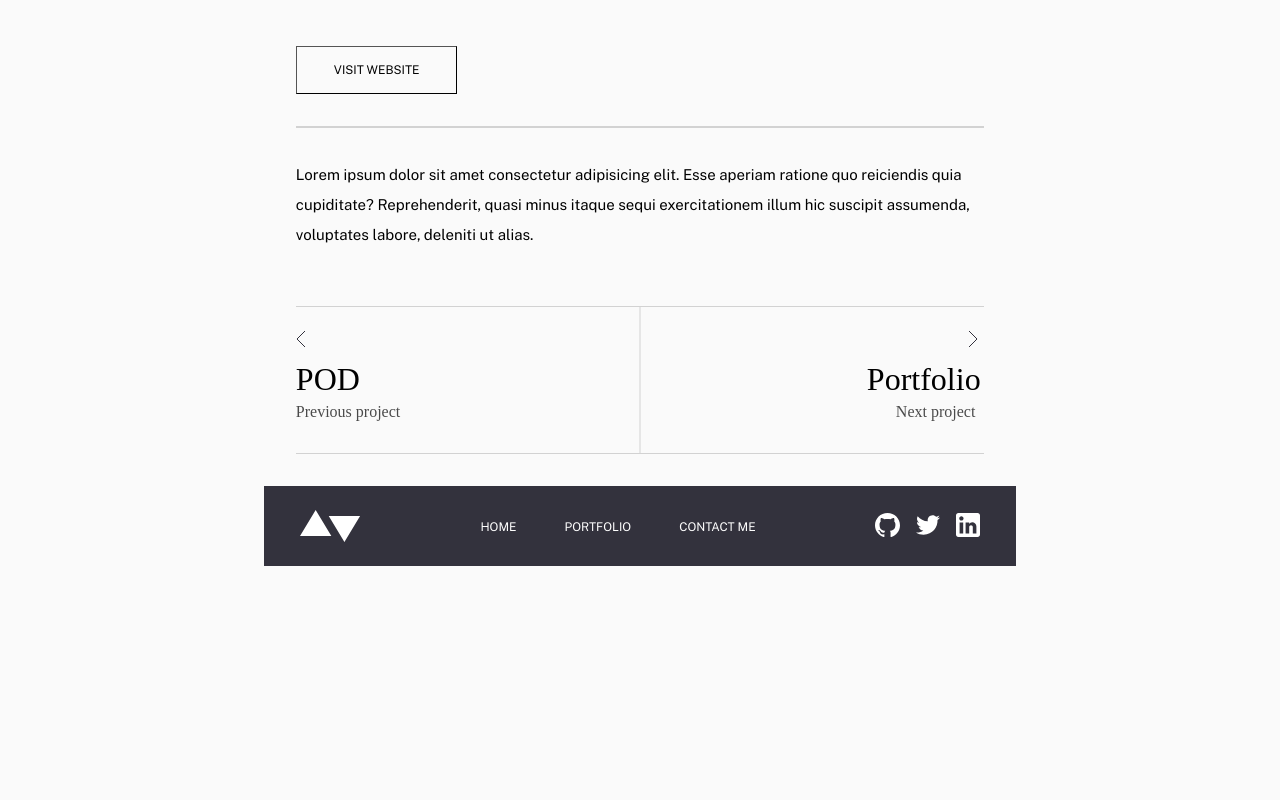
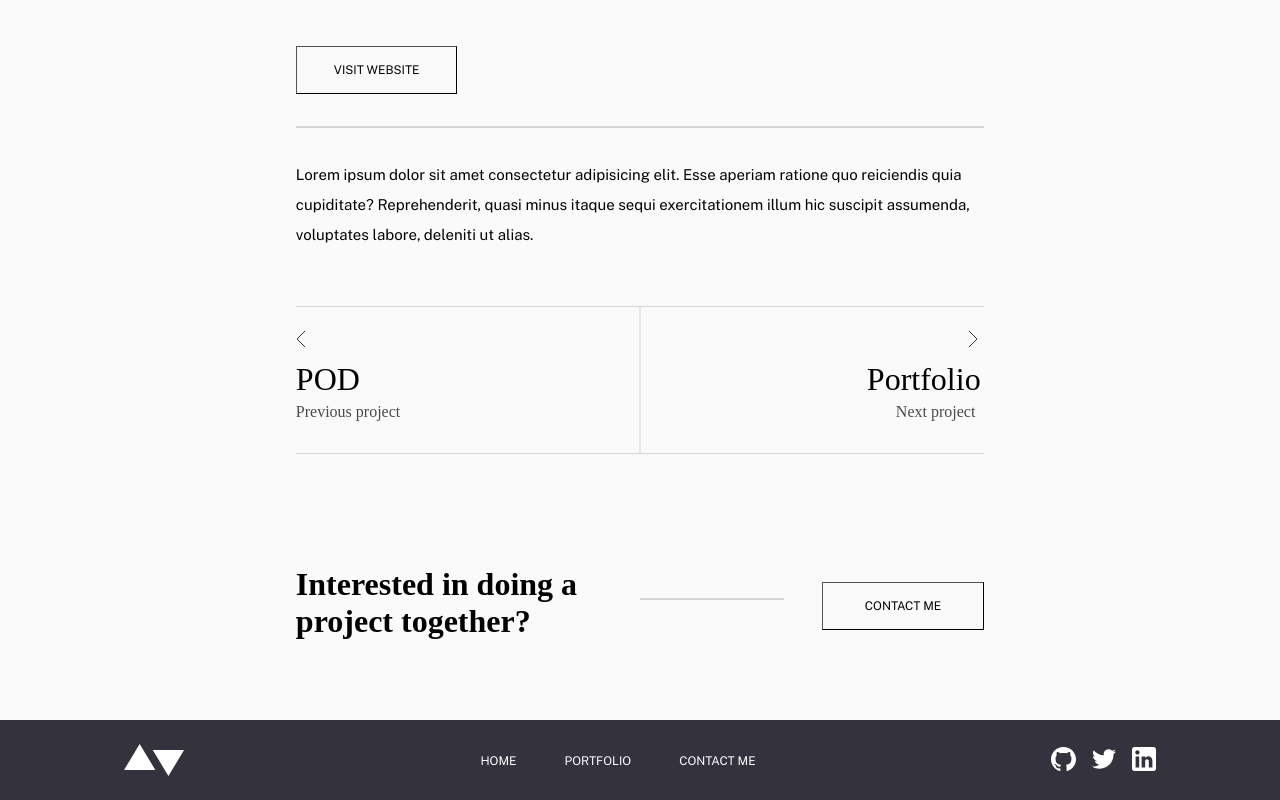
Before and after one commit to grischat/portfolio-app, a React (Vite) app: page /portfolio/githubsearch in a window 1280 px wide. Shown: the part 886-1686 px from the top of the page. Before the commit the page ends 1452 px from the top, so only its background shows below. Built offline with nearby package versions, Linux system fonts and the light colour scheme; a web font is replaced by a local one.

Commit message:
-Fixed UI one bug with footer displayin`

```diff
--- a/scss/ProjectDetails.scss
+++ b/scss/ProjectDetails.scss
@@ -74,6 +74,9 @@
   @media(min-width: 768px) {
     margin-left: 33rem;
   }
+  @media(min-width: 1440px) {
+    margin-left: 59rem;
+  }
 }
 .btn__attr {
   position: absolute;
--- a/src/ContactIndex.jsx
+++ b/src/ContactIndex.jsx
@@ -55,7 +55,7 @@ function Contact() {
         <h1>Contact Me</h1>
         <ContactForm />
       </Wrapper>
-      <Footer showContactMe={false} />
+      <Footer/>
     </div>
   );
 }
--- a/src/ProjectDetails.jsx
+++ b/src/ProjectDetails.jsx
@@ -3,7 +3,7 @@ import { useState, useEffect } from "react";
 import { useParams, useNavigate } from "react-router-dom";
 
 import "swiper/scss/navigation";
-
+import ContactForm from "../components/ContactForm";
 import BottomLine from "../components/BottomLine";
 import Button from "../components/Button";
 import Wrapper from "../components/Wrapper";
@@ -11,6 +11,7 @@ import HeaderNav from "../components/HeaderNav";
 import Footer from "../components/Footer";
 import "../scss/ProjectDetails.scss";
 import "../scss/main.scss";
+import ContactMeFooter from "../components/ContactMeFooter";
 
 function ProjectDetails() {
   const { projectId } = useParams();
@@ -50,6 +51,7 @@ function ProjectDetails() {
   }
 
   return (
+    <div>
     <Wrapper>
       <HeaderNav />
       <div className="project__container">
@@ -95,8 +97,10 @@ function ProjectDetails() {
         </div>
       </div>
 
-      <Footer/>
+    <ContactMeFooter/>
     </Wrapper>
+    <Footer/>
+    </div>
   );
 }
 
```
